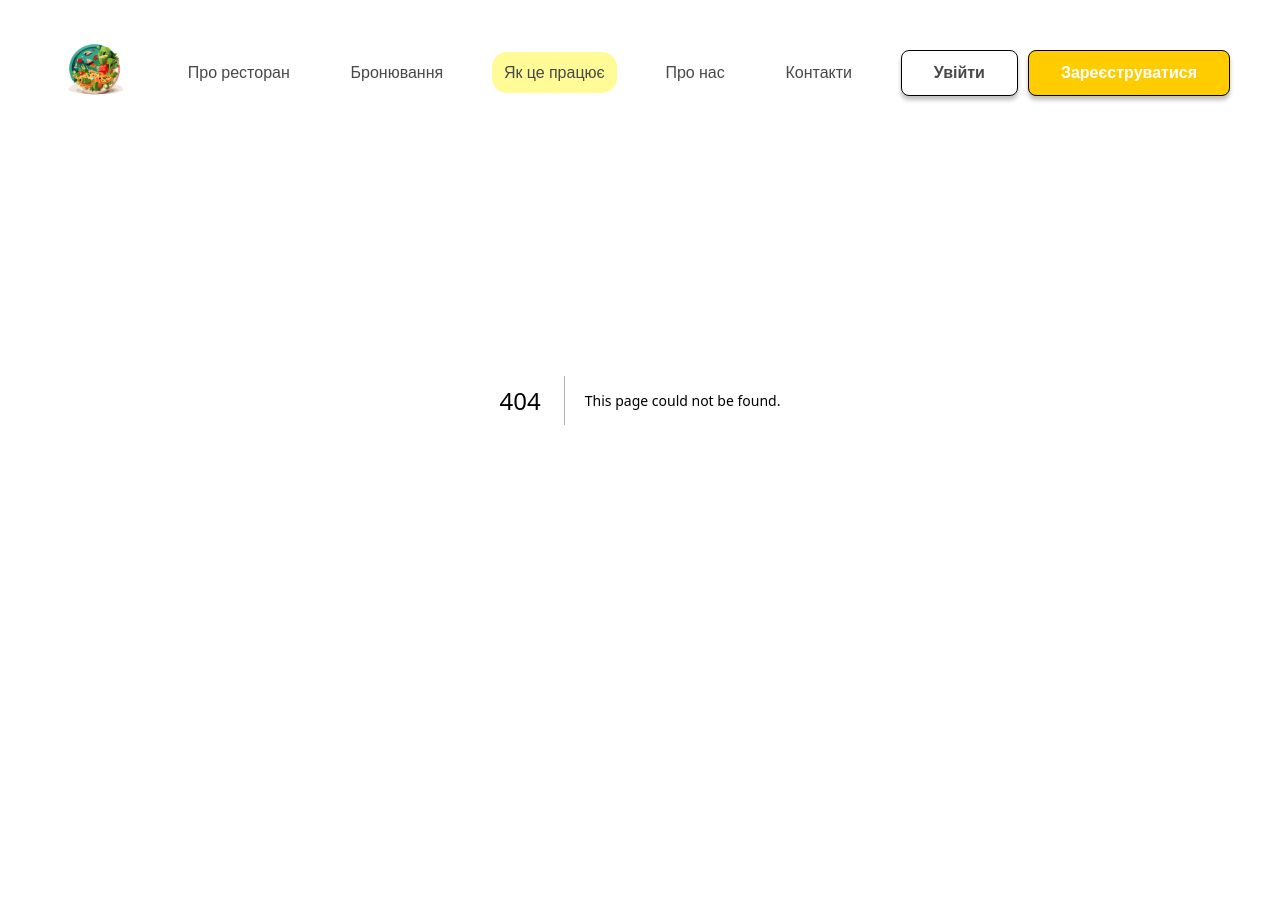
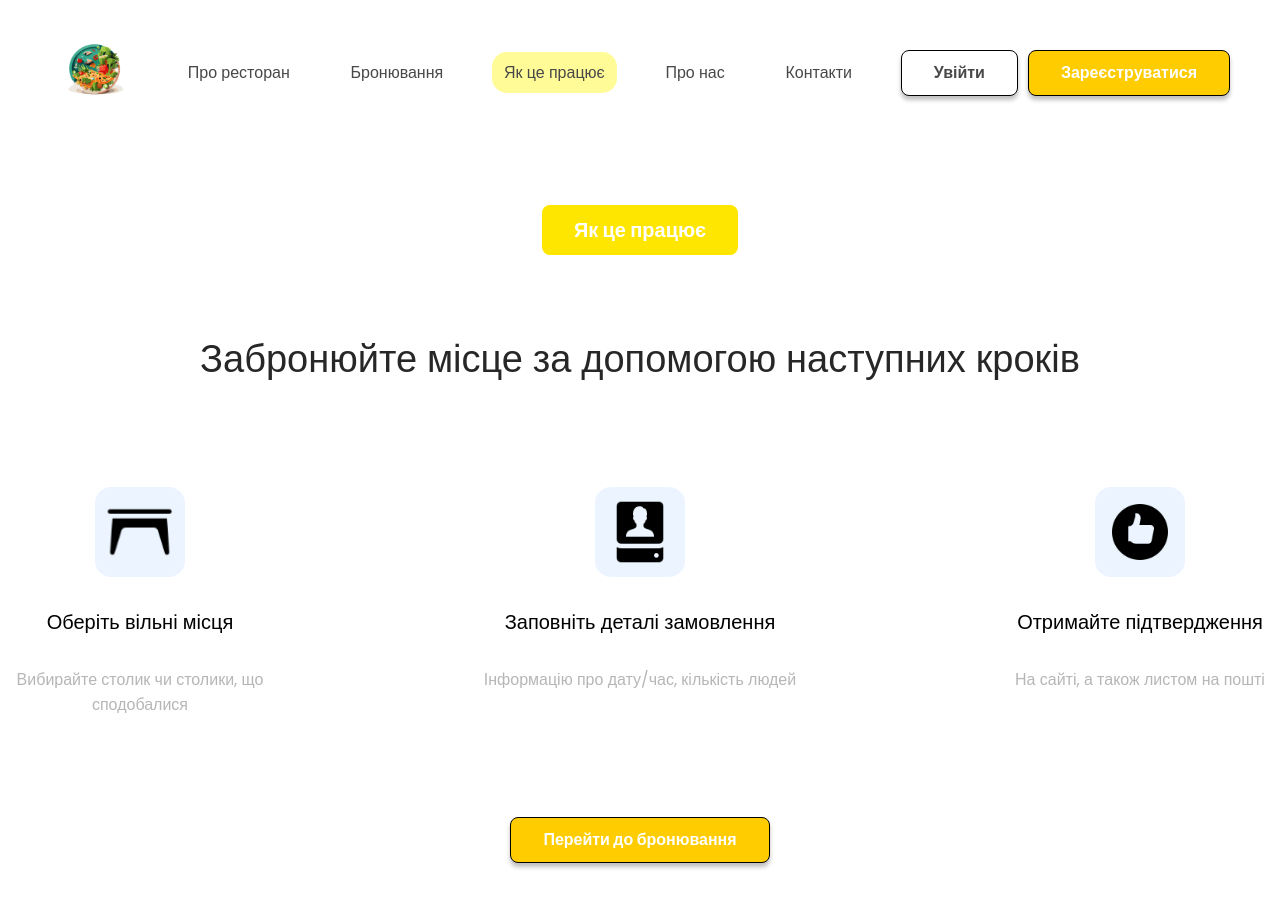
Before and after one commit to zagrebelnio/table-reserve-front, a Next.js app: page /how-it-works in a window 1280 px wide. Before the commit this address had no page. Shown: the top 908 px of the page. Before the commit the page ends 800 px from the top, so only its background shows below. Built offline with nearby package versions, Linux system fonts and the light colour scheme.

Commit message:
add how it works page

```diff
--- a/src/app/globals.css
+++ b/src/app/globals.css
@@ -11,6 +11,7 @@
   --bg-primary-color: #FFFB97;
   --title-color: #FFE600;
   --restaurant-color: #0094FF;
+  --bg-icon-color: #ECF5FF;
 }
 
 html,
--- /dev/null
+++ b/src/app/how-it-works/page.js
@@ -0,0 +1,35 @@
+import { PrimaryButton } from '../ui/buttons';
+import styles from './page.module.css';
+import Image from 'next/image';
+import tableIcon from '@/app/assets/icons/table.svg';
+import detailsIcon from '@/app/assets/icons/details.svg';
+import likeIcon from '@/app/assets/icons/like.svg';
+
+export default function HowItWorks() {
+  return (
+    <main className={styles.main}>
+      <section className={styles.steps}>
+        <h1>Як це працює</h1>
+        <h2>Забронюйте місце за допомогою наступних кроків</h2>
+        <div className={styles.stepsList}>
+          <div className={styles.stepsItem}>
+            <Image src={tableIcon} alt="table icon" />
+            <h3>Оберіть вільні місця</h3>
+            <p>Вибирайте столик чи столики, що сподобалися</p>
+          </div>
+          <div className={styles.stepsItem}>
+            <Image src={detailsIcon} alt="details icon" />
+            <h3>Заповніть деталі замовлення</h3>
+            <p>Інформацію про дату/час, кількість людей</p>
+          </div>
+          <div className={styles.stepsItem}>
+            <Image src={likeIcon} alt="like icon" />
+            <h3>Отримайте підтвердження</h3>
+            <p>На сайті, а також листом на пошті</p>
+          </div>
+        </div>
+        <PrimaryButton>Перейти до бронювання</PrimaryButton>
+      </section>
+    </main>
+  );
+}
--- /dev/null
+++ b/src/app/how-it-works/page.module.css
@@ -0,0 +1,61 @@
+.main {
+  margin-top: 105px;
+}
+
+.steps {
+  padding: 100px 0;
+  display: flex;
+  flex-direction: column;
+  align-items: center;
+}
+
+.steps h1 {
+  padding: 10px 32px;
+  font-size: 20px;
+  font-weight: 700;
+  color: var(--bg-color);
+  background-color: var(--title-color);
+  border-radius: 8px;
+  display: inline-block;
+}
+
+.steps h2 {
+  font-size: 38px;
+  font-weight: 500;
+  color: var(--text-color);
+  margin-top: 75px;
+}
+
+.stepsList {
+  display: flex;
+  gap: 180px;
+  margin: 100px 0;
+}
+
+.stepsItem {
+  display: flex;
+  flex-direction: column;
+  align-items: center;
+  gap: 30px;
+  width: 320px;
+}
+
+.stepsItem img {
+  width: 90px;
+  height: 90px;
+  object-fit: contain;
+  padding: 10px;
+  background-color: var(--bg-icon-color);
+  border-radius: 16px;
+}
+
+.stepsItem h3 {
+  font-size: 20px;
+  font-weight: 500;
+  text-align: center;
+}
+
+.stepsItem p {
+  color: var(--regular-light-color);
+  text-align: center;
+}
```
Also changed, not shown: src/app/assets/icons/details.svg (added), src/app/assets/icons/like.svg (added).
